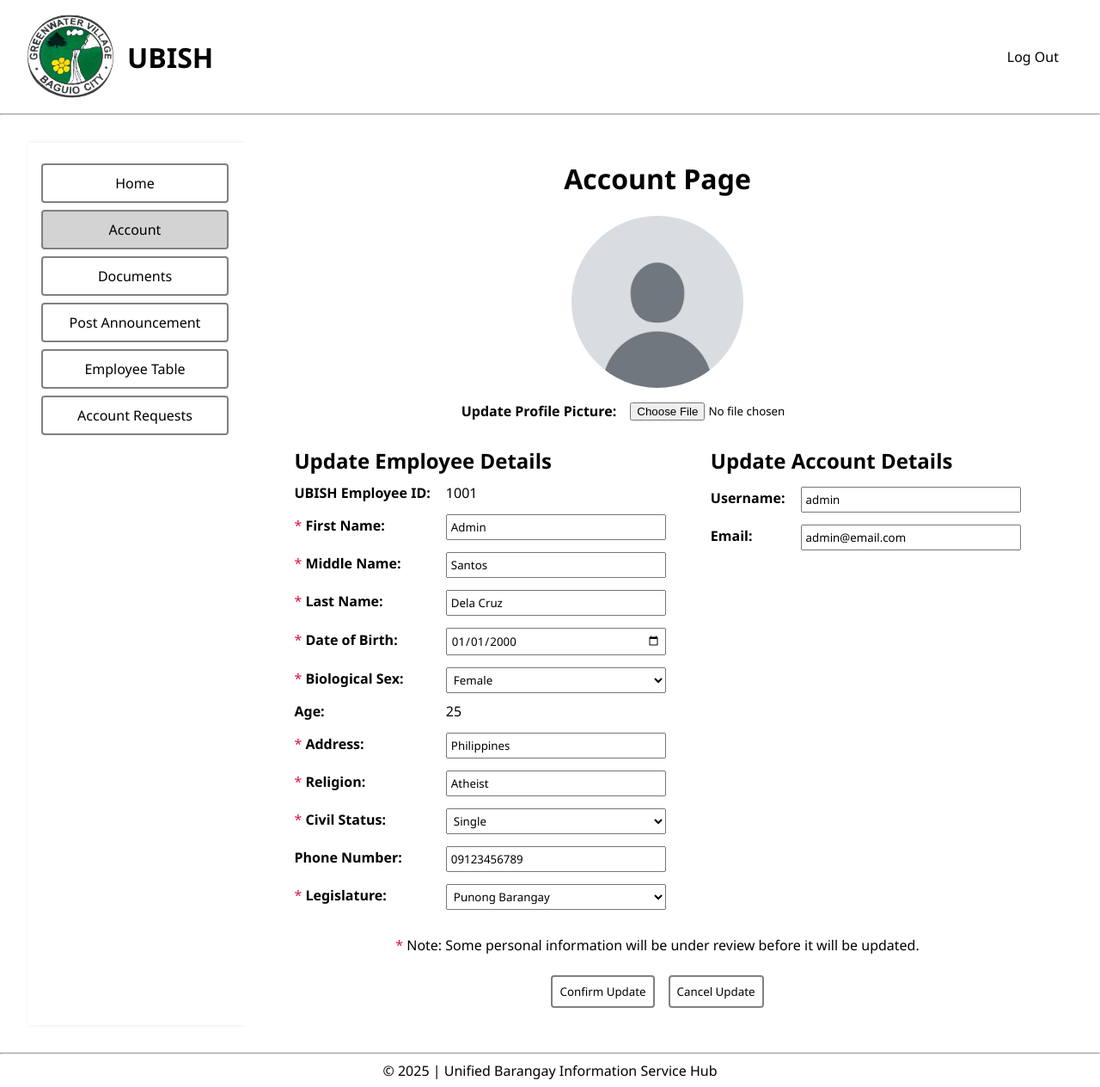
After one commit to SzenInso/UBISH-BarangaySystem, a PHP site: page /pages/main/account_update.php in a window 1280 px wide. The commit adds this page. Shown: the whole page at 86% size. Run offline with PHP 8.4, Linux system fonts and the light colour scheme; a user stored in the database is signed in; data comes from the database, SQL or seed files in the repository.

Commit message:
Add: Profile edit request logic

```diff
--- a/config/dbfetch.php
+++ b/config/dbfetch.php
@@ -28,9 +28,14 @@
     $passwordHash = $password->fetchColumn();
 
     // fetches single employee details
-    $empQuery = "SELECT * FROM employee_details WHERE emp_id = :emp_id";
+    $empQuery = "
+        SELECT EMP.*, LOG.username, LOG.email FROM employee_details AS EMP
+        JOIN login_details AS LOG ON EMP.emp_id = LOG.emp_id
+        WHERE EMP.emp_id = :emp_id
+    ";
     $empDetails = $pdo->prepare($empQuery);
     $empDetails->execute([":emp_id" => $_SESSION['emp_id']]);
+
 
     // fetches all employee details
     $empAllQuery = "SELECT * FROM employee_details";
--- /dev/null
+++ b/pages/main/account_update.php
@@ -0,0 +1,431 @@
+<?php
+    include '../../config/dbfetch.php';
+
+    if (isset($_POST['confirm'])) {
+        $fname = !empty($_POST['fname']) ? trim($_POST['fname']) : null;
+        $mname = !empty($_POST['mname']) ? trim($_POST['mname']) : null;
+        $lname = !empty($_POST['lname']) ? trim($_POST['lname']) : null;
+        $dob = !empty($_POST['dob']) ? $_POST['dob'] : null;
+        $sex = !empty($_POST['sex']) ? $_POST['sex'] : null;
+        $address = !empty($_POST['address']) ? trim($_POST['address']) : null;
+        $religion = !empty($_POST['religion']) ? trim($_POST['religion']) : null;
+        $civilstatus = !empty($_POST['civilstatus']) ? $_POST['civilstatus'] : null;
+        $legislature = !empty($_POST['legislature']) ? $_POST['legislature'] : null;
+        $phonenum = !empty($_POST['phonenum']) ? trim($_POST['phonenum']) : null;
+        $phPhoneNumRegex = '/^09\d{9}$/'; // regex for Philippine phone numbers
+
+        $accesslvl = 0; // no access level
+        $limitedAccess = array("Sangguniang Kabataan Member", "Other Barangay Personnel");
+        $standardAccess = array("Sangguniang Barangay Member", "Sangguniang Kabataan Chairperson", "Barangay Secretary", "Barangay Treasurer");
+        $fullAccess = array("Punong Barangay");
+        if (in_array($legislature, $limitedAccess)) {
+            $accesslvl = 1; // limited access
+        } elseif (in_array($legislature, $standardAccess)) {
+            $accesslvl = 2; // standard access
+        } elseif (in_array($legislature, $fullAccess)) {
+            $accesslvl = 3; // full access
+        }
+
+        $filePathQuery = "SELECT picture FROM employee_details WHERE emp_id = :emp_id";
+        $filePathDetails = $pdo->prepare($filePathQuery);
+        $filePathDetails->execute([":emp_id" => $_SESSION['emp_id']]);
+        $filePathDB = $filePathDetails->fetchColumn();
+        $uploadedFilePath = $filePathDB; // current profile picture path
+        if (isset($_FILES['update-picture']) && $_FILES['update-picture']['error'] == UPLOAD_ERR_OK) {
+            $fileTmpPath = $_FILES['update-picture']['tmp_name'];
+            $fileName = $_FILES['update-picture']['name'];
+            $fileSize = $_FILES['update-picture']['size'];
+            $fileType = $_FILES['update-picture']['type'];
+            $fileExtension = strtolower(pathinfo(basename($fileName), PATHINFO_EXTENSION));
+            $allowedFileExtensions = array('jpg', 'png', 'jpeg');
+            $maxFileSize = 10 * 1024 * 1024; // 10MB
+
+            if (in_array($fileExtension, $allowedFileExtensions)) {
+                if ($fileSize <= $maxFileSize) {
+                    $newFileName = uniqid() . '.' . $fileExtension;
+                    $targetFilePath = "../../uploads/profiles/" . $newFileName;
+                    if (move_uploaded_file($fileTmpPath, $targetFilePath)) {
+                        unlink($filePathDB); // delete old file
+                        $uploadedFilePath = $targetFilePath;
+                    } else {
+                        echo "
+                            <script>
+                                alert('Failed to upload updated file.');
+                                window.location.href = '../main/account_update.php';
+                            </script>
+                        ";
+                        exit;
+                    }
+                } else {
+                    echo "
+                        <script>
+                            alert('File size exceeds the maximum limit of 10MB.');
+                            window.location.href = '../main/account_update.php';
+                        </script>
+                    ";
+                    exit;
+                }
+            } else {
+                echo "
+                    <script>
+                        alert('Invalid file type. Only PNG, JPG, and JPEG are allowed');
+                        window.location.href = '../main/account_update.php';
+                    </script>
+                ";
+                exit;
+            }
+        }
+
+        $username = !empty($_POST['username']) ? trim($_POST['username']) : null;
+        $email = !empty($_POST['email']) ? trim($_POST['email']) : null;
+
+        if (!preg_match($phPhoneNumRegex, $phonenum)) {
+            echo "
+                <script>
+                    alert('Please enter a valid phone number.');
+                    window.location.href = '../main/account_update.php';
+                </script>
+            ";
+            exit;
+        } else {
+            try {
+                $pdo->beginTransaction();
+
+                // safe updates
+                $updateLoginQuery = "UPDATE login_details SET username = :username, email = :email WHERE emp_id = :emp_id";
+                $updateLogin = $pdo->prepare($updateLoginQuery);
+                $updateLogin->execute([
+                    ":username" => $username,
+                    ":email" => $email,
+                    ":emp_id" => $_SESSION['emp_id']
+                ]);
+
+                $updateNumQuery = "UPDATE employee_details SET phone_no = :phonenum, picture = :picture WHERE emp_id = :emp_id";
+                $updateNum = $pdo->prepare($updateNumQuery);
+                $updateNum->execute([
+                    ":phonenum" => $phonenum,
+                    ":picture" => $uploadedFilePath,
+                    ":emp_id" => $_SESSION['emp_id']
+                ]);
+
+                $updateRequest = false;
+
+                // under review updates
+                $currentValQuery = "SELECT * FROM employee_details WHERE emp_id = :emp_id";
+                $currentVal = $pdo->prepare($currentValQuery);
+                $currentVal->execute([":emp_id" => $_SESSION['emp_id']]);
+                $currentValRow = $currentVal->fetch();
+
+                $isSame = (
+                    $fname === $currentValRow['first_name'] &&
+                    $mname === $currentValRow['middle_name'] &&
+                    $lname === $currentValRow['last_name'] &&
+                    $dob === $currentValRow['date_of_birth'] &&
+                    $sex === $currentValRow['sex'] &&
+                    $address === $currentValRow['address'] &&
+                    $religion === $currentValRow['religion'] &&
+                    $civilstatus === $currentValRow['civil_status'] &&
+                    $legislature === $currentValRow['legislature'] &&
+                    $accesslvl === $currentValRow['access_level']
+                );
+
+                if (!$isSame) {
+                    $reviewUpdateQuery = "
+                        INSERT INTO employee_update (
+                            emp_id, update_first_name, update_middle_name, update_last_name, update_date_of_birth,
+                            update_sex, update_address, update_religion, update_civil_status, update_legislature,
+                            update_access_level, update_status
+                        ) VALUES (
+                            :emp_id, :update_first_name, :update_middle_name, :update_last_name, :update_date_of_birth,
+                            :update_sex, :update_address, :update_religion, :update_civil_status, :update_legislature,
+                            :update_access_level, 'Pending'
+                        )
+                    ";
+                    $reviewUpdate = $pdo->prepare($reviewUpdateQuery);
+                    $reviewUpdate->execute([
+                        ":emp_id" => $_SESSION['emp_id'],
+                        ":update_first_name" => $fname,
+                        ":update_middle_name" => $mname,
+                        ":update_last_name" => $lname,
+                        ":update_date_of_birth" => $dob,
+                        ":update_sex" => $sex,
+                        ":update_address" => $address,
+                        ":update_religion" => $religion,
+                        ":update_civil_status" => $civilstatus,
+                        ":update_legislature" => $legislature,
+                        ":update_access_level" => $accesslvl
+                    ]);
+
+                    $updateRequest = true;
+                }
+
+                $confirmUpdate = $pdo->commit();
+                if ($confirmUpdate) {
+                    if ($updateRequest) {
+                        echo "
+                            <script>
+                                alert('Account updated successfully. Update request is under review.');
+                                window.location.href = '../main/account.php';
+                            </script>
+                        ";
+                    } else {
+                        echo "
+                            <script>
+                                alert('Account updated successfully.');
+                                window.location.href = '../main/account.php';
+                            </script>
+                        ";
+                    }
+                }
+            } catch (Exception $e) {
+                $pdo->rollBack();
+                error_log("Error updating account: " . $e->getMessage());
+                echo "
+                    <script>
+                        alert('Failed to update account. Please try again.');
+                        window.location.href = '../main/account_update.php';
+                    </script>
+                ";
+                exit;
+            }
+        }
+    }
+
+    if (isset($_POST['cancel'])) {
+        header('location:../main/account.php');
+        exit;
+    }
+
+?>
+<!DOCTYPE html>
+<html lang="en">
+<head>
+    <meta charset="UTF-8">
+    <meta name="viewport" content="width=device-width, initial-scale=1.0">
+    <link rel="stylesheet" href="../../assets/css/style.css">
+    <title>UBISH Dashboard | Update Account</title>
+    <style>
+        .dashboard-content p#warning {
+            margin-bottom: 24px;
+        }
+        .account-main {
+            display: flex;
+            justify-content: space-between;
+        }
+        .account-main input, .account-main select {
+            margin-top: 4px;
+            padding: 4px;
+            width: 256px;
+        }
+        .employee-details, .account-details {
+            margin: 0 16px;
+        }
+        .update-profile-container {
+            display: flex;
+            align-items: center;
+            justify-content: center;
+            margin-top: 16px;
+        }
+        .update-profile-container p,
+        .update-profile-container input {
+            margin: 0 8px;
+        }
+    </style>
+</head>
+<body>
+    <header>
+        <div class="navigation">
+            <div class="logo">
+                <img src="../../assets/img/greenwater-village-logo.jpg" alt="Greenwater Village Logo">
+                <h1>UBISH</h1>
+            </div>
+            <form method="POST">
+                <nav>
+                    <ul>
+                        <li>
+                            <button class="logout" style="cursor: pointer;" name="logout">Log Out</button>
+                        </li>
+                    </ul>
+                </nav>
+            </form>
+        </div>
+        <hr>
+    </header>
+    <main>
+        <div class="dashboard-main">
+            <div class="dashboard-sidebar">
+                <ul>
+                    <li><a href="../main/dashboard.php">Home</a></li>
+                    <li class="active"><a href="../main/account.php">Account</a></li>
+                    <?php
+                        // placeholder access control pages
+                        if ($accessLevel >= 1) {
+                            echo '<li><a href="#">Documents</a></li>';
+                            echo '<li><a href="../main/announcements.php">Post Announcement</a></li>';
+                        }
+                        if ($accessLevel >= 2) {
+                            echo '<li><a href="../main/employee_table.php">Employee Table</a></li>';
+                        }
+                        if ($accessLevel >= 3) {
+                            echo '<li><a href="../main/account_requests.php">Account Requests</a></li>';
+                        }
+                    ?>
+                </ul>
+            </div>
+            <div class="dashboard-content">
+                <h1><center>Account Page</center></h1><br>
+                <form method="POST" enctype="multipart/form-data">
+                    <?php foreach ($empDetails as $row) { ?>
+                        <img
+                            id="employee-picture"
+                            src="<?php echo $row['picture']; ?>"
+                            alt="Employee Picture"
+                            title="<?php echo $row['first_name'] . ' ' . $row['middle_name'] . ' ' . $row['last_name']; ?>"
+                        >
+                        <div class="update-profile-container">
+                            <p><strong>Update Profile Picture: </strong></p>
+                            <input type="file" name="update-picture" id="update-picture" accept="image/*">
+                        </div>
+                        <div class="account-main">
+                            <div class="employee-details">
+                                <table>
+                                    <tr>
+                                        <td colspan="2"><h2>Update Employee Details</h2></td>
+                                    </tr>
+                                    <tr>
+                                        <td><strong>UBISH Employee ID: </strong></td>
+                                        <td><?php echo $row['emp_id']; ?></td>
+                                    </tr>
+                                    <tr>
+                                        <td><span style="color: crimson">* </span><strong>First Name: </strong></td>
+                                        <td><input type="text" name="fname" placeholder="Update first name" value="<?php echo $row['first_name']; ?>"></td>
+                                    </tr>
+                                    <tr>
+                                        <td><span style="color: crimson">* </span><strong>Middle Name: </strong></td>
+                                        <td><input type="text" name="mname" placeholder="Update middle name" value="<?php echo $row['middle_name']; ?>"></td>
+                                    </tr>
+                                    <tr>
+                                        <td><span style="color: crimson">* </span><strong>Last Name: </strong></td>
+                                        <td><input type="text" name="lname" placeholder="Update last name" value="<?php echo $row['last_name']; ?>"></td>
+                                    </tr>
+                                    <tr>
+                                        <td><span style="color: crimson">* </span><strong>Date of Birth: </strong></td>
+                                        <td><input type="date" name="dob" id="dobInput" value="<?php echo $row['date_of_birth']; ?>" onchange="updateAge()"></td>
+                                    </tr>
+                                    <tr>
+                                        <td><span style="color: crimson">* </span><strong>Biological Sex: </strong></td>
+                                        <td>
+                                            <select name="sex">
+                                                <option value="" disabled>Select Biological Sex</option>
+                                                <option value="M" <?php echo ($row['sex'] === 'M') ? "selected" : ''; ?>>Male</option>
+                                                <option value="F" <?php echo ($row['sex'] === 'F') ? "selected" : ''; ?>>Female</option>
+                                                <option value="I" <?php echo ($row['sex'] === 'I') ? "selected" : ''; ?>>Intersex</option>
+                                            </select>
+                                        </td>
+                                    </tr>
+                                    <tr>
+                                        <td><strong>Age: </strong></td>
+                                        <td id="ageDisplay">
+                                            <?php
+                                                $birthDate = new DateTime($row['date_of_birth']);
+                                                $today = new DateTime('today');
+                                                $age = $birthDate->diff($today)->y;
+                                                echo $age;
+                                            ?>
+                                        </td>
+                                    </tr>
+                                    <tr>
+                                        <td><span style="color: crimson">* </span><strong>Address: </strong></td>
+                                        <td><input type="text" name="address" placeholder="Update address" value="<?php echo $row['address'] ?>"></td>
+                                    </tr>
+                                    <tr>
+                                        <td><span style="color: crimson">* </span><strong>Religion: </strong></td>
+                                        <td><input type="text" name="religion" placeholder="Update religion" value="<?php echo $row['religion'] ?>"></td>
+                                    </tr>
+                                    <tr>
+                                        <td><span style="color: crimson">* </span><strong>Civil Status: </strong></td>
+                                        <td>
+                                            <select name="civilstatus">
+                                                <option value="" disabled>Update Civil Status</option>
+                                                <option value="Single" <?php echo ($row['civil_status'] === "Single") ? "selected" : ''; ?>>Single</option>
+                                                <option value="Married" <?php echo ($row['civil_status'] === "Married") ? "selected" : ''; ?>>Married</option>
+                                                <option value="Divorced" <?php echo ($row['civil_status'] === "Divorced") ? "selected" : ''; ?>>Divorced</option>
+                                                <option value="Widowed" <?php echo ($row['civil_status'] === "Widowed") ? "selected" : ''; ?>>Widowed</option>
+                                                <option value="Legally Separated" <?php echo ($row['civil_status'] === "Legally Separated") ? "selected" : ''; ?>>Legally Separated</option>
+                                            </select>
+                                        </td>
+                                    </tr>
+                                    <tr>
+                                        <td><strong>Phone Number: </strong></td>
+                                        <td><input type="text" name="phonenum" placeholder="Update phone number" value="<?php echo $row['phone_no'] ?>"></td>
+                                    </tr>
+                                    <tr>
+                                        <td><span style="color: crimson">* </span><strong>Legislature: </strong></td>
+                                        <td>
+                                            <select name="legislature">
+                                                <option value="" disabled>Update Legislature</option>
+                                                <option value="Punong Barangay" <?php echo ($row['legislature'] === "Punong Barangay") ? "selected" : ''; ?>>Punong Barangay</option>
+                                                <option value="Sangguniang Barangay Member" <?php echo ($row['legislature'] === "Sangguniang Barangay Member") ? "selected" : ''; ?>>Sangguniang Barangay Member</option>
+                                                <option value="Sangguniang Kabataan Chairperson" <?php echo ($row['legislature'] === "Sangguniang Kabataan Chairperson") ? "selected" : ''; ?>>Sangguniang Kabataan Chairperson</option>
+                                                <option value="Sangguniang Kabataan Member" <?php echo ($row['legislature'] === "Sangguniang Kabataan Member") ? "selected" : ''; ?>>Sangguniang Kabataan Member</option>
+                                                <option value="Barangay Secretary" <?php echo ($row['legislature'] === "Barangay Secretary") ? "selected" : ''; ?>>Barangay Secretary</option>
+                                                <option value="Barangay Treasurer" <?php echo ($row['legislature'] === "Barangay Treasurer") ? "selected" : ''; ?>>Barangay Treasurer</option>
+                                                <option value="Other Barangay Personnel" <?php echo ($row['legislature'] === "Other Barangay Personnel") ? "selected" : ''; ?>>Other Barangay Personnel</option>
+                                            </select>
+                                        </td>
+                                    </tr>
+                                </table>
+                            </div>
+                            <div class="account-details">
+                                <table>
+                                    <tr>
+                                        <td colspan="2"><h2>Update Account Details</h2></td>
+                                    </tr>
+                                    <tr>
+                                        <td><strong>Username: </strong></td>
+                                        <td><input type="text" name="username" placeholder="Update username" value="<?php echo $row['username'] ?>"></td>
+                                    </tr>
+                                    <tr>
+                                        <td><strong>Email: </strong></td>
+                                        <td><input type="email" name="email" placeholder="Update email" value="<?php echo $row['email'] ?>"></td>
+                                    </tr>
+                                </table>
+                            </div>
+                        </div>
+                        <p id="warning"><span style="color: crimson;">* </span>Note: Some personal information will be under review before it will be updated.</p>
+                    <?php } ?>
+                    <script src="../../assets/js/ageDisplay.js"></script>
+                    <script>
+                        // profile preview script for account update page
+                        document.addEventListener('DOMContentLoaded', function () {
+                            const input = document.getElementById('update-picture');
+                            const preview = document.getElementById('employee-picture');
+
+                            input.addEventListener('change', function (event) {
+                                const file = event.target.files[0]; // first image file selected from the input
+                                if (file) { // if image is selected
+                                    const reader = new FileReader();
+                                    reader.onload = function (e) {
+                                        preview.src = e.target.result; // dynamically display selected image
+                                    };
+                                    reader.readAsDataURL(file);
+                                } else {
+                                    preview.src = '<?php echo $row['picture']; ?>'; // else, display current image
+                                }
+                            });
+                        });
+                    </script>
+                    <div class="account-actions">
+                        <button type="submit" name="confirm" class="update-btn" id="updateBtn">Confirm Update</button>
+                        <button type="submit" name="cancel" class="change-password" id="changePwdBtn">Cancel Update</button>
+                    </div>
+                </form>
+            </div>
+        </div>
+    </main>
+    <footer>
+        <hr>
+        <p><?php echo "&copy; " . date('Y') . " | Unified Barangay Information Service Hub"; ?></p>
+    </footer>
+</body>
+</html>
```
Also changed, not shown: pages/main/account.php (+54 -2 lines).
